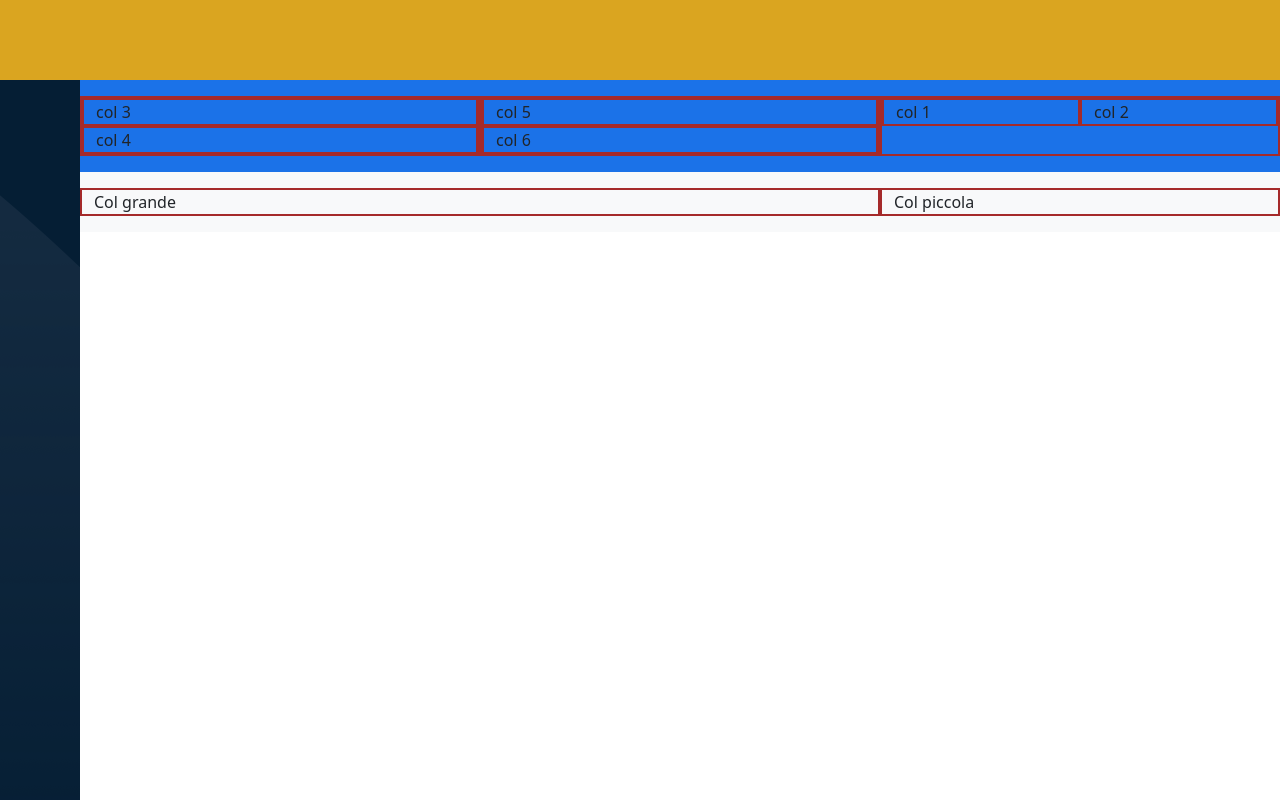
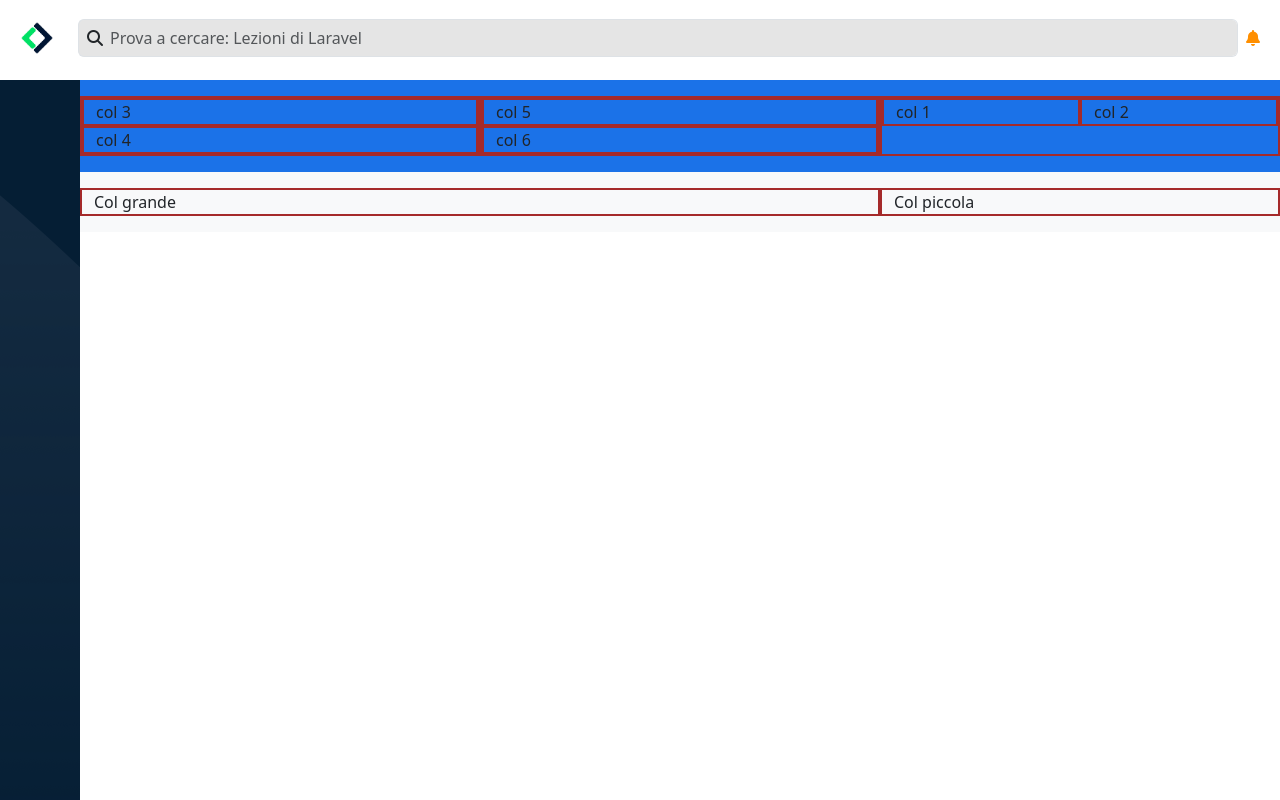
Before and after one commit to SantiGalvan/html-css-bootstrap-dashboard, a plain HTML site: page index.html in a window 1280 px wide. Drawn offline with nearby package versions, Linux system fonts and the light colour scheme.

Commit message:
added header-top nav contents

```diff
--- a/css/style.css
+++ b/css/style.css
@@ -23,11 +23,41 @@
     display: flex;
 }
 
+ul {
+    list-style-type: none;
+    margin-bottom: 0;
+    padding-left: 0;
+}
+
+a {
+    text-decoration: none;
+}
+
 /** Header */
 .header-top {
     height: 80px;
     flex-shrink: 0;
-    background-color: goldenrod;
+    background-color: #fff;
+}
+
+.cs-img {
+    width: 50px;
+}
+
+.input-group span {
+    border-right: 0;
+    background-color: #e5e5e5;
+    padding: 6px 8px;
+}
+
+.input-group input {
+    border-left: 0;
+    background-color: #e5e5e5;
+    padding-left: 0;
+}
+
+.fa-bell {
+    color: #ff8f00;
 }
 
 /*! Sidebar */
--- a/index.html
+++ b/index.html
@@ -5,6 +5,11 @@
     <meta charset="UTF-8">
     <meta name="viewport" content="width=device-width, initial-scale=1.0">
     <title>Bootstrap Dashboard</title>
+
+    <!-- Fontawesome -->
+    <link rel="stylesheet" href="https://cdnjs.cloudflare.com/ajax/libs/font-awesome/6.5.1/css/all.min.css"
+        integrity="sha512-DTOQO9RWCH3ppGqcWaEA1BIZOC6xxalwEsw9c2QQeAIftl+Vegovlnee1c9QX4TctnWMn13TZye+giMm8e2LwA=="
+        crossorigin="anonymous" referrerpolicy="no-referrer" />
 
     <!-- Bootstrap -->
     <link href="https://cdn.jsdelivr.net/npm/bootstrap@5.3.2/dist/css/bootstrap.min.css" rel="stylesheet"
@@ -19,7 +24,28 @@
     <div class="wrapper">
 
         <!-- Header -->
-        <header class="header-top"></header>
+        <header class="header-top">
+            <nav class="navbar">
+                <div class="container-fluid flex-nowrap">
+                    <a class="navbar-brand" href="#">
+                        <img src="img/mobile-logo.png" class="cs-img">
+                    </a>
+                    <div class="input-group">
+                        <span class="input-group-text" id="basic-addon1">
+                            <i class="fa-solid fa-magnifying-glass"></i>
+                        </span>
+                        <input type="text" class="form-control" placeholder="Prova a cercare: Lezioni di Laravel"
+                            aria-label="Username" aria-describedby="basic-addon1">
+                    </div>
+                    <ul class="px-2">
+                        <li>
+                            <a href="#"><i class="fa-solid fa-bell"></i></a>
+                        </li>
+                    </ul>
+
+                </div>
+            </nav>
+        </header>
 
         <!-- Content -->
         <div class="content">
```
